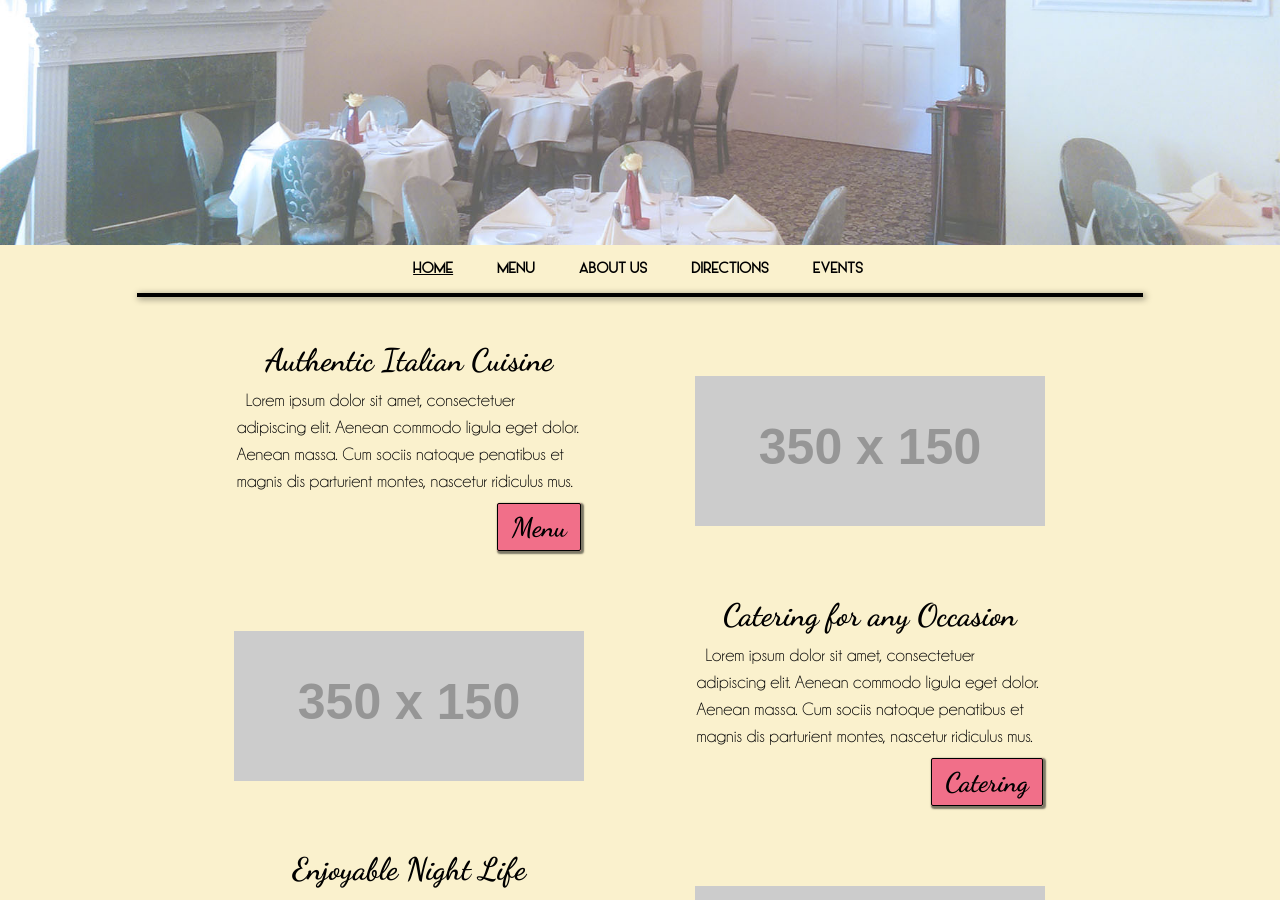
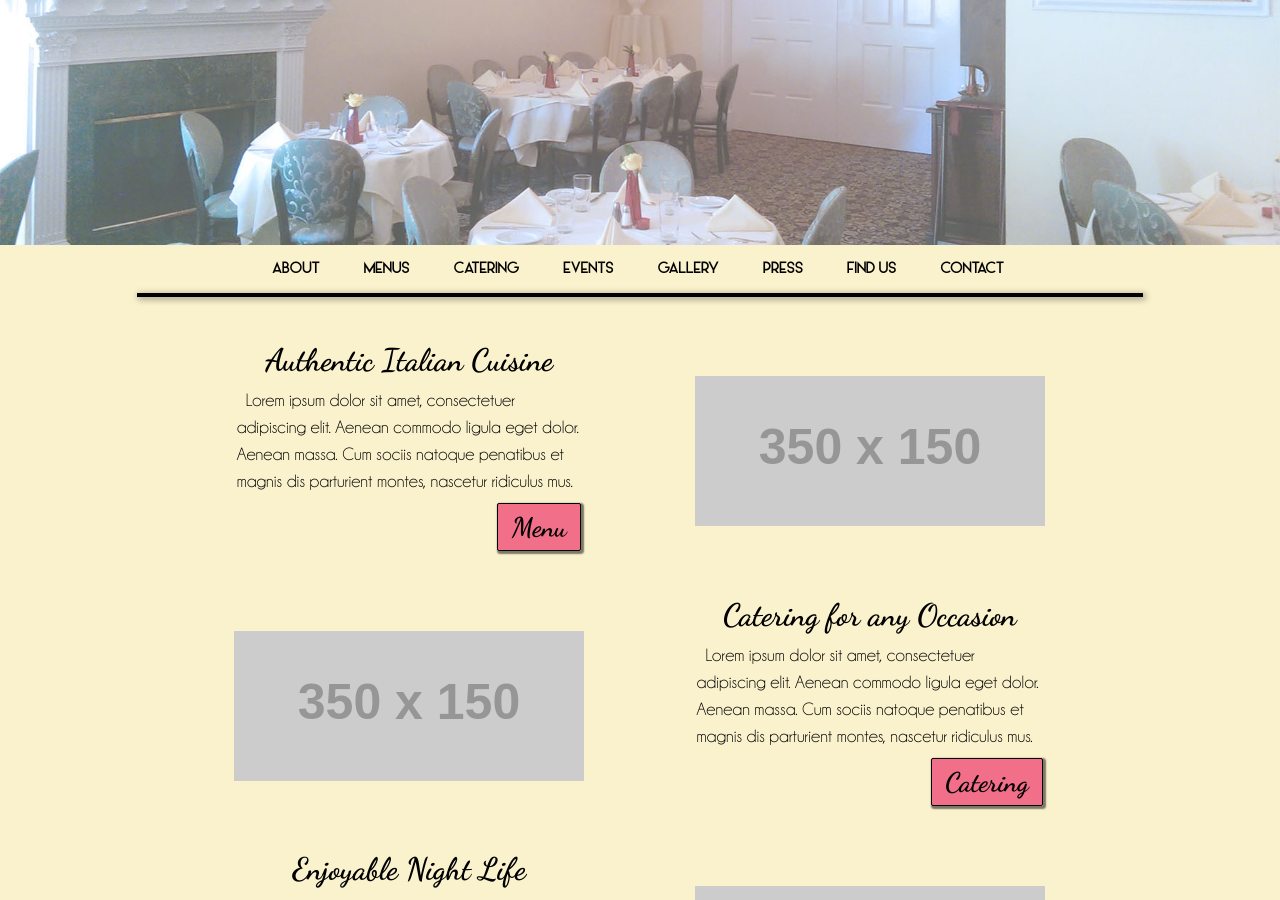
Before and after one commit to cinqueterreli/cinqueterre.github.io, a Jekyll site: the page built from index.html, in a window 1280 px wide and 900 px high, scrolled down 387 px. Built offline with Jekyll 4.4.1, drawn with Linux system fonts in a browser that asks for light colours.

Commit message:
maand weeën

```diff
--- a/_includes/header.html
+++ b/_includes/header.html
@@ -4,11 +4,15 @@
     <div class="container">
         <nav class="navbar">
             <ul class="header-nav">
-                {% for nav in site.pages %}
-                    {% if nav.title %}
-                        <li><a class="nav-link{% if nav.title == page.title %} active{% endif %}" href="{{ nav.url }}">{{ nav.title }}</a></li>
-                    {% endif %}
-                {% endfor %}
+                <li><a class="nav-link{% if nav.title == page.title %} active{% endif %}" href="{{site.url}}/about.html">ABOUT</a></li>
+                <li><a class="nav-link{% if nav.title == page.title %} active{% endif %}" href="{{site.url}}/menu.html">MENUS</a></li>
+                <li><a class="nav-link{% if nav.title == page.title %} active{% endif %}" href="{{site.url}}/catering.html">CATERING</a></li>
+                <li><a class="nav-link{% if nav.title == page.title %} active{% endif %}" href="{{site.url}}/events.html">EVENTS</a></li>
+                <li><a class="nav-link{% if nav.title == page.title %} active{% endif %}" href="{{site.url}}/gallery.html">GALLERY</a></li>
+                <li><a class="nav-link{% if nav.title == page.title %} active{% endif %}" href="{{site.url}}/press.html">PRESS</a></li>
+                <li><a class="nav-link{% if nav.title == page.title %} active{% endif %}" href="{{site.url}}/find-us.html">FIND US</a></li>
+                <li><a class="nav-link{% if nav.title == page.title %} active{% endif %}" href="{{site.url}}/contact.html">CONTACT</a></li>
+
             </ul>
             <hr>
         </nav>
```
Also changed, not shown: about-us.html (renamed from 02about-us.html), directions.html (renamed from 03directions.html), events.html (renamed from 04events.html), index.html (renamed from 00index.html), menu.html (renamed from 01menu.html).
